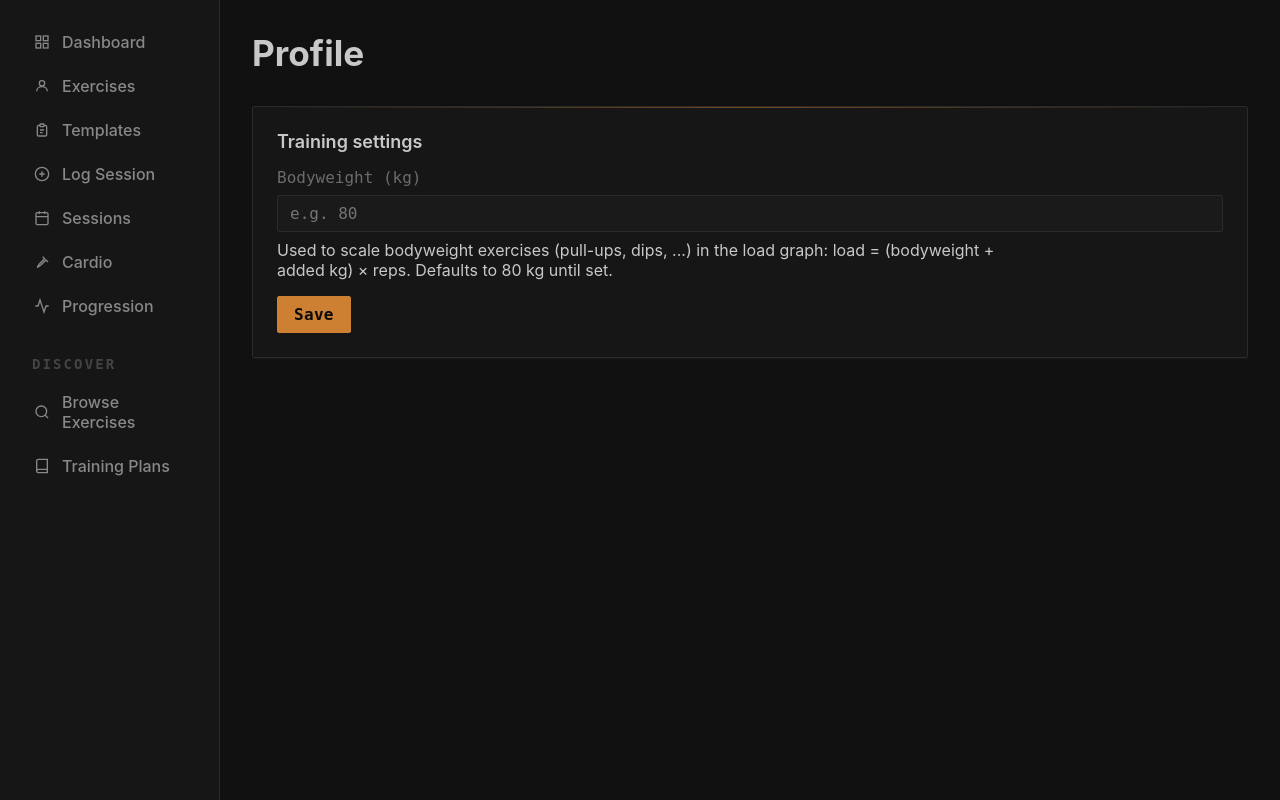
After one commit to allesgeklaut/trainlocks, a FastAPI app: template app/templates/profile.html in a window 1280 px wide. The commit adds this page. Run offline with FastAPI, Linux system fonts and the light colour scheme; the template is opened without the code that fills it, so the values that code supplies are empty; some web fonts are replaced.

Commit message:
Scale bodyweight exercise load by bodyweight; add profile page for bodyweight

```diff
--- a/app/main.py
+++ b/app/main.py
@@ -74,6 +74,12 @@ with engine.begin() as conn:
         "CREATE INDEX IF NOT EXISTS ix_cardio_activities_session_id "
         "ON cardio_activities (session_id)"
     ))
+    # users.bodyweight powers bodyweight-exercise load scaling; the column
+    # predates create_all on existing DBs, so add it if missing.
+    try:
+        conn.execute(sa_text("ALTER TABLE users ADD COLUMN bodyweight FLOAT"))
+    except Exception:
+        pass
 
 app = FastAPI(title="Training Log Dashboard")
 app.mount("/static", StaticFiles(directory="app/static"), name="static")
@@ -101,6 +107,9 @@ templates.env.globals["_cardio_pace_display"] = _cardio_pace_display
 
 # Dashboard cardio load: per-activity effort multiplier applied to distance (km).
 CARDIO_LOAD_FACTOR = {"running": 1.0, "swimming": 3.0}
+# Fallback for bodyweight-exercise load scaling when the user hasn't set a
+# bodyweight in their profile.
+BODYWEIGHT_DEFAULT_KG = 80.0
 CARDIO_LOAD_DEFAULT_FACTOR = 1.0
 
 
@@ -242,6 +251,33 @@ async def logout(tl_session: Optional[str] = Cookie(default=None)):
     return response
 
 
+# ── PROFILE ────────────────────────────────────────────────────────────────────
+
+@app.get("/profile", response_class=HTMLResponse)
+async def profile_page(request: Request, user: models.User = Depends(get_current_user)):
+    return templates.TemplateResponse(request, "profile.html", {"user": user})
+
+
+@app.post("/profile")
+async def profile_update(
+    request: Request,
+    user: models.User = Depends(get_current_user),
+    db: Session = Depends(get_db),
+):
+    form = await request.form()
+    raw = form.get("bodyweight")
+    try:
+        bodyweight = float(raw) if raw is not None and str(raw).strip() else None
+    except ValueError:
+        raise HTTPException(status_code=400, detail="bodyweight must be a number in kg")
+    if bodyweight is not None and bodyweight < 0:
+        raise HTTPException(status_code=400, detail="bodyweight must be >= 0")
+    # user comes from get_current_user's own session; persist via the route's.
+    db.get(models.User, user.id).bodyweight = bodyweight
+    db.commit()
+    return RedirectResponse("/profile?saved=1", status_code=303)
+
+
 # ── PAGES ────────────────────────────────────────────────────────────────────
 
 @app.get("/", response_class=HTMLResponse)
@@ -262,11 +298,17 @@ async def index(request: Request, user: models.User = Depends(get_current_user),
     )
     # Build weekly training load: sum(weight * reps) per ISO week
     weekly_load = defaultdict(float)
+    bodyweight_kg = user.bodyweight or BODYWEIGHT_DEFAULT_KG
     for sess in recent_sessions_full:
         iso_cal = sess.date.isocalendar()
         week_key = f"{iso_cal[0]}-W{iso_cal[1]:02d}"
         for set_entry in sess.sets:
-            weight = set_entry.weight if set_entry.weight is not None else 1.0
+            is_bodyweight = bool(set_entry.exercise and set_entry.exercise.is_bodyweight)
+            if is_bodyweight:
+                # Bodyweight lifts count as bodyweight + any added kg (vest, belt).
+                weight = bodyweight_kg + (set_entry.weight or 0.0)
+            else:
+                weight = set_entry.weight if set_entry.weight is not None else 1.0
             weekly_load[week_key] += weight * set_entry.reps
 
     # Cardio load per ISO week: distance scaled by per-activity effort factor
--- a/app/models.py
+++ b/app/models.py
@@ -72,3 +72,4 @@ class User(Base):
     id = Column(Integer, primary_key=True, index=True)
     username = Column(String, unique=True, index=True, nullable=False)
     hashed_password = Column(String, nullable=False)
+    bodyweight = Column(Float, nullable=True)
--- a/app/templates/base.html
+++ b/app/templates/base.html
@@ -119,6 +119,13 @@
 
     {% if user %}
     <div class="nav-section-label" style="margin-top: var(--space-4);">Account</div>
+    <a href="/profile" class="nav-link {% if path.startswith('/profile') %}active{% endif %}">
+      <svg width="16" height="16" viewBox="0 0 24 24" fill="none" stroke="currentColor" stroke-width="2">
+        <path d="M19 21v-2a4 4 0 0 0-4-4H9a4 4 0 0 0-4 4v2" />
+        <circle cx="12" cy="7" r="4" />
+      </svg>
+      Profile
+    </a>
     <div class="sidebar-user">
       <span class="sidebar-username">{{ user.username }}</span>
       <form method="post" action="/logout" style="display:inline">
--- /dev/null
+++ b/app/templates/profile.html
@@ -0,0 +1,29 @@
+{% extends "base.html" %}
+{% block title %}Profile — Training Log{% endblock %}
+{% block content %}
+<div class="page-header">
+  <h1 class="page-title">Profile</h1>
+</div>
+
+{% if request.query_params.get("saved") %}
+<div class="card" style="border-color:var(--color-success);color:var(--color-success);margin-bottom:var(--space-4);padding:var(--space-3) var(--space-5)">
+  ✓ Profile saved.
+</div>
+{% endif %}
+
+<div class="card">
+  <div class="card-title">Training settings</div>
+  <form method="post" action="/profile">
+    <div class="form-group">
+      <label for="bodyweight">Bodyweight (kg)</label>
+      <input type="number" step="0.5" min="0" id="bodyweight" name="bodyweight"
+        value="{{ user.bodyweight if user.bodyweight is not none else '' }}" placeholder="e.g. 80" />
+      <p class="text-muted" style="font-size:var(--text-sm)">
+        Used to scale bodyweight exercises (pull-ups, dips, ...) in the load graph:
+        load = (bodyweight + added kg) × reps. Defaults to 80 kg until set.
+      </p>
+    </div>
+    <button type="submit" class="btn btn-primary">Save</button>
+  </form>
+</div>
+{% endblock %}
```
Also changed, not shown: tests/test_json_api.py (+37 -0 lines).
